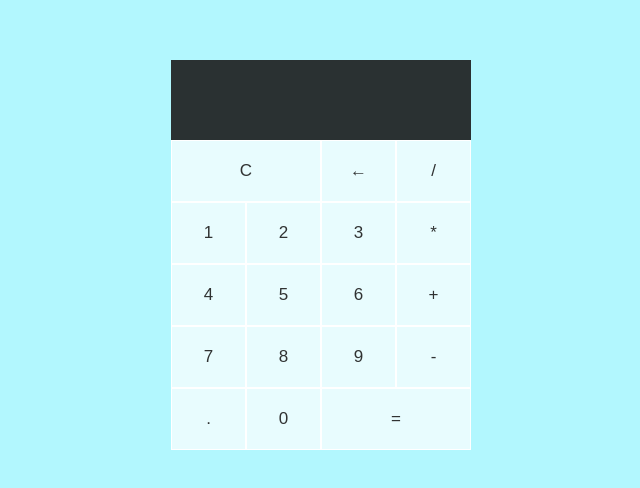
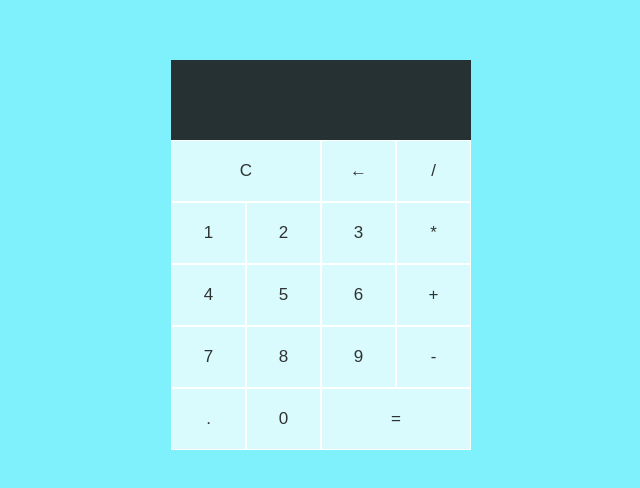
Before and after one commit to lxndrbukin/Calculator, a plain HTML site: page index.html in a window 1280 px wide. Shown: the part 196-684 px from the top of the page, without its empty margins (319-959 px from the left). Drawn offline with Linux system fonts and the light colour scheme.

Commit message:
Slight change of background

```diff
--- a/styles.css
+++ b/styles.css
@@ -2,7 +2,7 @@
     --dark: rgba(28, 28, 28, .9);
     --white-one: rgba(255, 255, 255, .7);
     --white-two: rgba(255, 255, 255, 1);
-    --background: rgba(0, 227, 252, .3);
+    --background: rgba(0, 227, 252, .5);
 }
 
 body {
```
